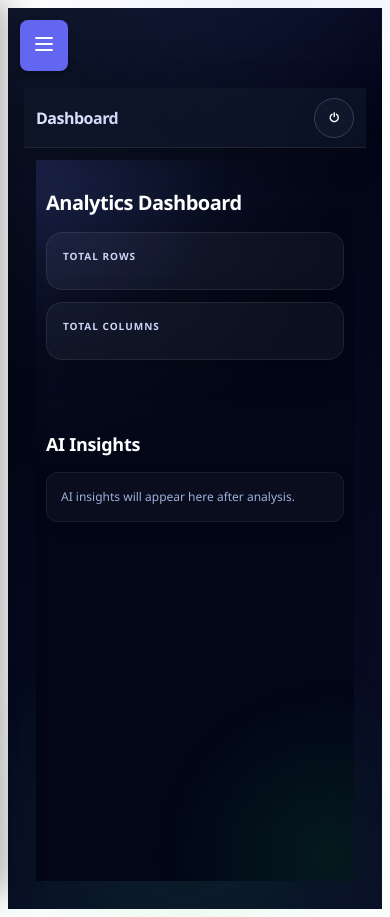
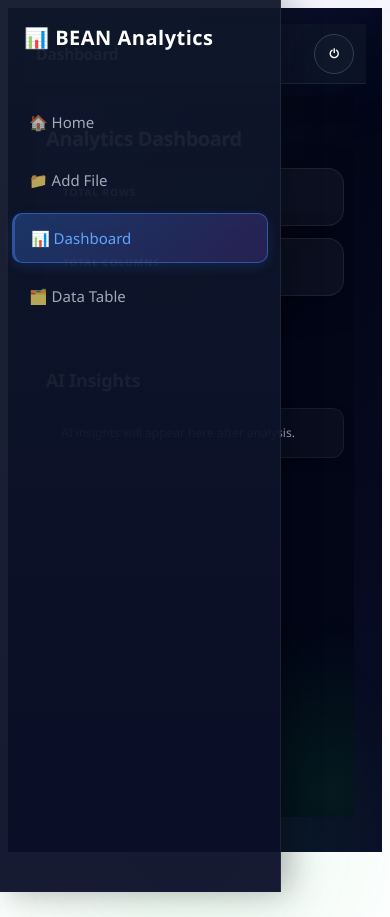
Before and after one commit to Nagaraju898/Bean_Analytics, a React (Create React App) app in the folder client/: page /dashboard in a window 390 px wide. After the commit the page ends 860 px from the top, so only its background shows below. Built offline with nearby package versions, Linux system fonts and the light colour scheme; sample sign-in values are in the browser's storage.

Commit message:
Make mobile layout same as desktop - always visible sidebar

```diff
--- a/client/src/components/Sidebar.css
+++ b/client/src/components/Sidebar.css
@@ -111,26 +111,26 @@
 
 @media (max-width: 768px) {
   .mobile-menu-toggle {
-    display: block;
+    display: none; /* Hide hamburger menu - sidebar always visible */
   }
 
   .sidebar {
-    transform: translateX(-100%);
-    box-shadow: none;
+    width: 260px;
+    transform: translateX(0); /* Keep sidebar visible */
+    margin-left: 0;
   }
 
   .sidebar.open {
     transform: translateX(0);
-    box-shadow: 4px 0 12px rgba(0, 0, 0, 0.5);
   }
 
   .sidebar-overlay.active {
-    display: block;
+    display: none; /* No overlay needed - sidebar always visible */
   }
 
   .main-content {
-    margin-left: 0;
-    width: 100%;
-    padding: 80px 16px 16px 16px;
+    margin-left: 260px;
+    width: calc(100% - 260px);
+    padding: 16px;
   }
 }
```
